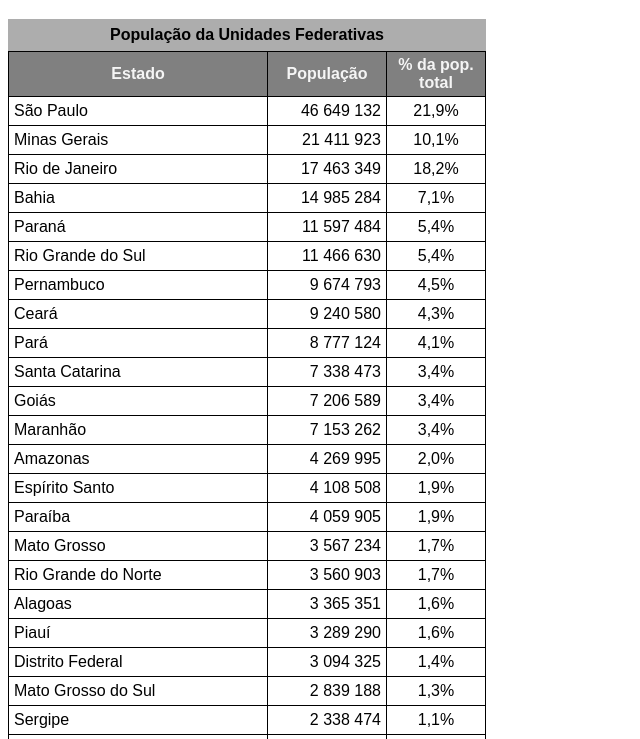
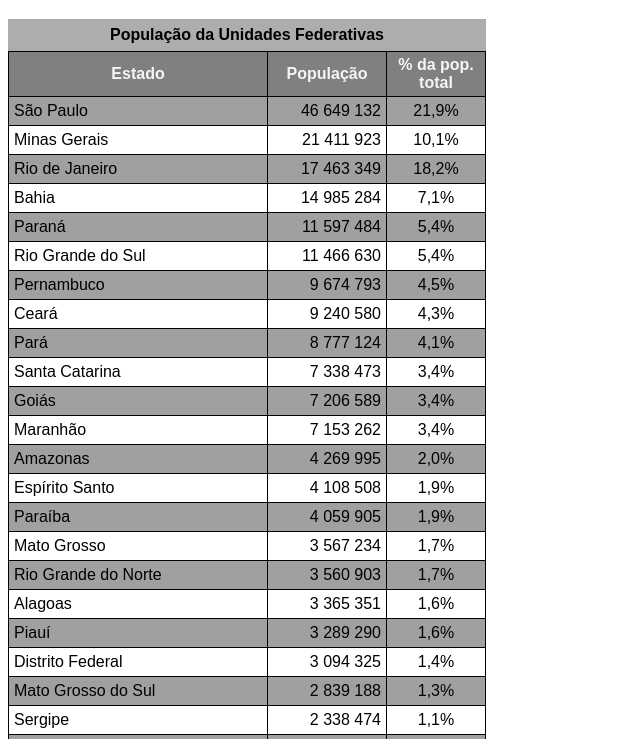
Before and after one commit to Eden-Daniel/html-css, a plain HTML site: page exercicios/ex021/index.html in a window 1280 px wide. Shown: the part 61-800 px from the top of the page, without its empty margins (0-640 px from the left). Drawn offline with Linux system fonts and the light colour scheme.

Commit message:
add efeito zebrado

```diff
--- a/exercicios/ex021/index.html
+++ b/exercicios/ex021/index.html
@@ -15,6 +15,10 @@
             background-color: rgb(173, 173, 173);
             padding: 7px;
             font-weight: bold;
+        }
+
+        tbody > tr:nth-child(odd){
+            background-color: rgb(160, 160, 160);
         }
 
         th{
```
